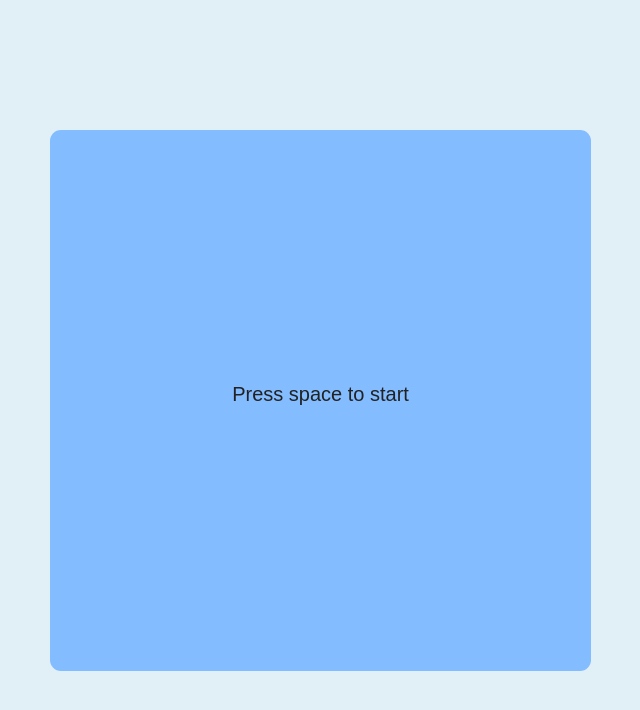
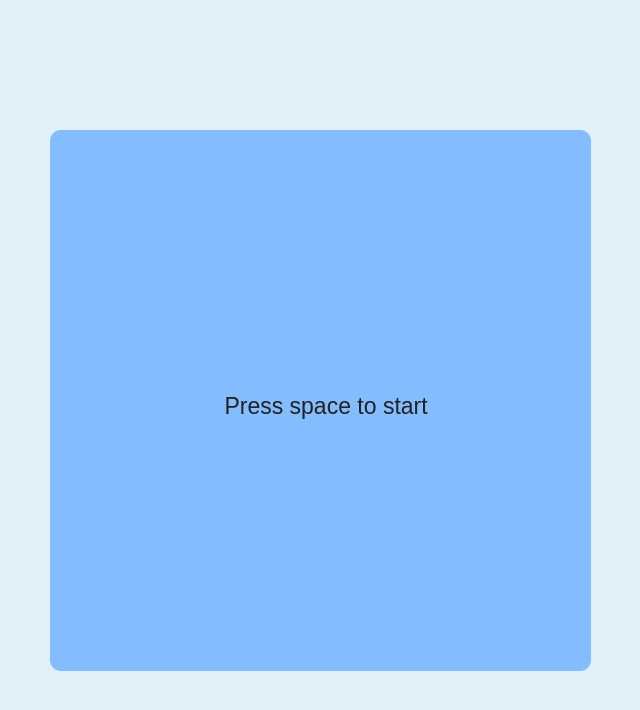
Before and after one commit to karolsw3/Snake, a plain HTML site: page index.html in a window 1280 px wide. Shown: the whole page, without its empty margins (320-960 px from the left). Drawn offline with Linux system fonts and the light colour scheme.

Commit message:
Display game info using DOM elements, not canvas

```diff
--- a/css/style.css
+++ b/css/style.css
@@ -13,11 +13,38 @@ canvas{
   margin: 0 auto;
 }
 
+.gameInfo{
+  width: 100%;
+  height: 100%;
+  position: absolute;
+  font-family: 'Arial';
+  color: #222;
+  display: flex;
+  justify-content: center;
+  align-items: center;
+  -webkit-user-select: none;
+  -moz-user-select: none;
+  -ms-user-select: none;
+  user-select: none;
+}
+
+.gameInfo__main{
+  position: absolute;
+  font-size: 23px;
+}
+
+.gameInfo__score{
+  position: absolute;
+  bottom: 20px;
+  font-size: 14px;
+}
+
 .snakeBox{
-  display: inline-block;
+  display: flex;
   margin: 100px auto;
   padding: 6px;
   box-sizing: border-box;
   background: #83bcff;
   border-radius: 11px;
+  position: relative;
 }
--- a/index.html
+++ b/index.html
@@ -7,6 +7,10 @@
   <body>
     <div class="snakeBox">
       <canvas id="canvas"></canvas>
+      <div class="gameInfo">
+        <div class="gameInfo__main" id="gameInfo__main"></div>
+        <div class="gameInfo__score" id="gameInfo__score"></div>
+      </div>
     </div>
     <script src="js/index.js" type="module"></script>
   </body>
--- a/js/Game.js
+++ b/js/Game.js
@@ -7,6 +7,10 @@ export class Game {
     this.resize = this.resize.bind(this)
     this.onKeyDown = this.onKeyDown.bind(this)
     this.animationFrame = this.animationFrame.bind(this)
+    this.info = {
+      main: document.getElementById('gameInfo__main'),
+      score: document.getElementById('gameInfo__score')
+    }
     this.board = new Board(23, 23, 23)
     this.highScore = 0
     this.score = 0
@@ -19,7 +23,7 @@ export class Game {
     window.addEventListener('keydown', this.onKeyDown)
     window.addEventListener('resize', this.resize)
     this.resize()
-    this.showInfo('Press space to start', 0, 20)
+    this.showInfo('Press space to start', 'main')
   }
 
   // Keep the canvas size constant
@@ -31,7 +35,9 @@ export class Game {
   togglePause () {
     this.paused = !this.paused
     if (this.paused) {
-      this.showInfo('🚩 Press space to resume 🚩', 0, 20)
+      this.showInfo('🚩 Press space to resume 🚩', 'main')
+    } else {
+      this.showInfo('', 'main')
     }
   }
 
@@ -69,6 +75,7 @@ export class Game {
         }
         this.board.food.changePosition()
         this.board.snake.expand = true
+        this.showInfo('Score: ' + this.score + '  Highscore: ' + this.highScore, 'score')
       }
       this.draw()
     }
@@ -83,7 +90,6 @@ export class Game {
     this.ctx.fill()
     this.drawFood()
     this.drawSnake()
-    this.showInfo('Score: ' + this.score + '  Highscore: ' + this.highScore, 5, 18)
   }
 
   drawFood () {
@@ -103,11 +109,15 @@ export class Game {
   }
 
   // Show a text information on the screen
-  showInfo (text, position, size) {
-    this.ctx.font = size + 'px Arial'
-    this.ctx.fillStyle = '#222'
-    this.ctx.textAlign = 'center'
-    this.ctx.fillText(text, this.canvas.width / 2 , this.canvas.height / 2 + position * 50)
+  showInfo (text, position) {
+    switch (position) {
+      case 'main':
+        this.info.main.innerHTML = text
+        break
+      case 'score':
+        this.info.score.innerHTML = text
+        break
+    }
   }
 
   checkIfSnakeCrashed () {
@@ -115,7 +125,7 @@ export class Game {
   }
 
   gameOver () {
-    this.showInfo('Game over! Score: ' + this.score, 0, 20)
+    this.showInfo('Game over! Score: ' + this.score, 'main')
     this.reset()
   }
 
```
